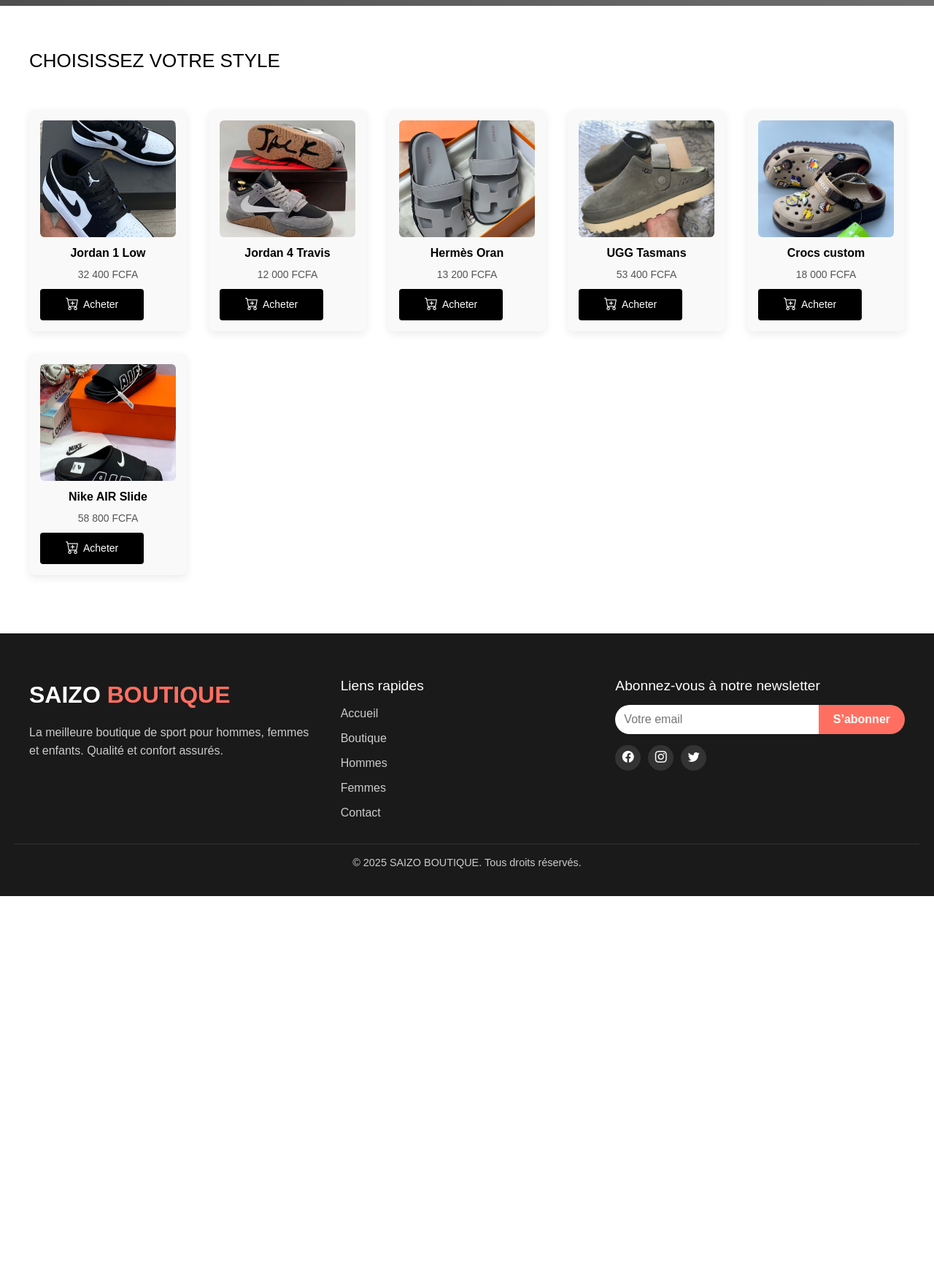
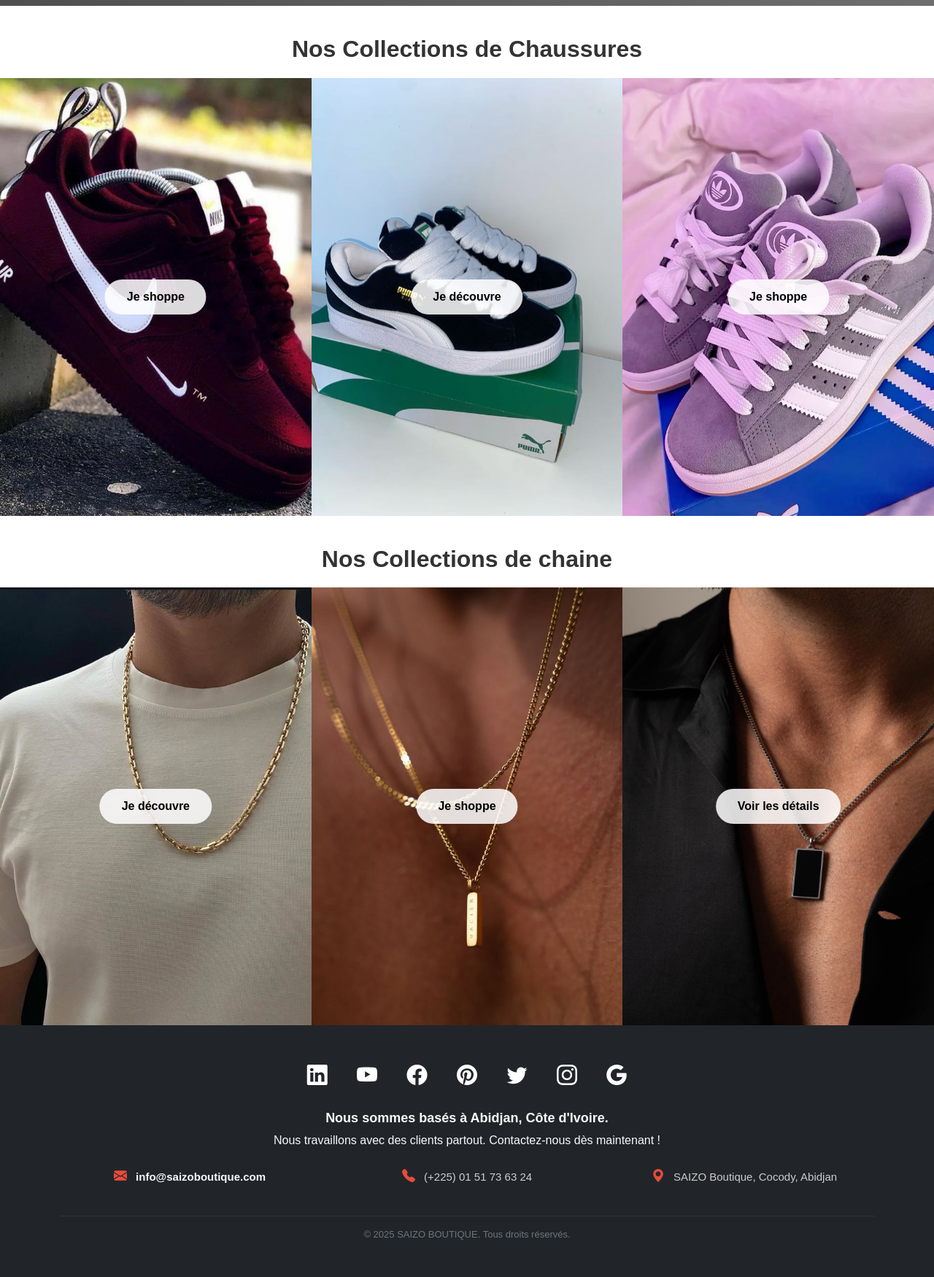
Before and after one commit to Madi-dev-png/site-steff, a plain HTML site: page index.html in a window 1280 px wide. Shown: the part 2220-3970 px from the top of the page at 73% size. Before the commit the page ends 3448 px from the top, so only its background shows below. Drawn offline with nearby package versions, Linux system fonts and the light colour scheme; grey boxes are pictures that could not be loaded.

Commit message:
ajout de nouveau image css

```diff
--- a/css/style.css
+++ b/css/style.css
@@ -418,170 +418,119 @@ body {
 
 
 /* FOOTER GLOBAL */
+/* ===== FOOTER STYLE ===== */
 .footer {
-    background-color: #1a1a1a;
-    color: #fff;
-    padding: 60px 20px 20px 20px;
-    font-family: 'Arial', sans-serif;
-    position: relative;
+  background: #111; /* Fond noir */
+  color: #ddd;
+  font-family: Arial, sans-serif;
+  text-align: center;
 }
 
-/* CONTAINER FOOTER */
-.footer-container {
-    display: flex;
-    flex-wrap: wrap;
-    justify-content: space-between;
-    max-width: 1200px;
-    margin: 0 auto;
-    gap: 30px;
+.footer a {
+  color: #ddd;
+  text-decoration: none;
+  transition: 0.3s;
 }
 
-/* LOGO ET DESCRIPTION */
-.footer-logo-section {
-    flex: 1 1 250px;
+.footer a:hover {
+  color: #fff;
 }
 
-.footer-logo {
-    font-size: 2rem;
-    font-weight: bold;
-    margin-bottom: 15px;
+/* Icônes réseaux sociaux */
+.footer-socials a {
+  color: #fff;
+  display: inline-block;
+  margin: 0 10px;
+  font-size: 28px;
+  transition: transform 0.3s, color 0.3s;
 }
 
-.footer-logo span {
-    color: #ff6f61;
+.footer-socials a:hover {
+  transform: scale(1.2);
 }
 
-.footer-logo-section p {
-    line-height: 1.6;
+/* Couleurs spécifiques par réseau */
+.footer-socials a .bi-whatsapp:hover {
+  color: #25D366; /* Vert WhatsApp */
+}
+
+.footer-socials a .bi-youtube:hover {
+  color: #FF0000; /* Rouge YouTube */
+}
+
+.footer-socials a .bi-facebook:hover {
+  color: #1877F2; /* Bleu pur Facebook */
+}
+
+.footer-socials a .bi-instagram:hover {
+  color: #E1306C; /* Rose Instagram */
+}
+
+.footer-socials a .bi-google:hover {
+  color: #DB4437; /* Rouge Google */
+}
+
+.footer-socials a .bi-linkedin:hover {
+  color: #0077B5; /* Bleu LinkedIn */
+}
+
+.footer-socials a .bi-pinterest:hover {
+  color: #BD081C; /* Rouge Pinterest */
+}
+.footer-socials a .bi-twitter:hover {
+  color: #1DA1F2; /* Bleu Twitter */
+}
+
+/* Texte central */
+.footer .lead {
+  font-size: 18px;
+  margin-bottom: 5px;
+}
+
+.footer .row div {
+  font-size: 15px;
   color: #ccc;
 }
 
-/* LIENS RAPIDES */
-.footer-links {
-    flex: 1 1 200px;
+.footer .row i {
+  color: #e74c3c; /* Icônes contact en rouge */
+  font-size: 18px;
 }
 
-.footer-links h4 {
-    font-size: 1.2rem;
-    margin-bottom: 15px;
-    color: #fff;
+.footer a[href^="mailto"] {
+  color: #e74c3c; /* Email en rouge */
+  font-weight: bold;
 }
 
-.footer-links ul {
-    list-style: none;
-    padding: 0;
-    margin: 0;
+/* Bas de page */
+.footer-bottom {
+  border-top: 1px solid #333;
+  padding-top: 15px;
+  margin-top: 20px;
+  font-size: 13px;
+  color: #777;
 }
 
-.footer-links ul li {
-    margin-bottom: 10px;
+/* ===== RESPONSIVE ===== */
+@media (max-width: 992px) {
+  .footer .row div {
+    margin-bottom: 15px;
+  }
 }
 
-.footer-links ul li a {
-    text-decoration: none;
-    color: #ccc;
-    transition: color 0.3s ease;
+@media (max-width: 576px) {
+  .footer .lead {
+    font-size: 16px;
   }
 
-.footer-links ul li a:hover {
-    color: #ff6f61;
-}
-
-/* NEWSLETTER ET RESEAUX */
-.footer-newsletter {
-    flex: 1 1 250px;
-}
-
-.footer-newsletter h4 {
-    font-size: 1.2rem;
-    margin-bottom: 15px;
-}
-
-.footer-newsletter form {
-    display: flex;
-    margin-bottom: 15px;
-}
-
-.footer-newsletter input[type="email"] {
-    flex: 1;
-    padding: 8px 12px;
-    border-radius: 25px 0 0 25px;
-    border: none;
-    outline: none;
-}
-
-.footer-newsletter button {
-    padding: 8px 20px;
-    border-radius: 0 25px 25px 0;
-    border: none;
-    background-color: #ff6f61;
-    color: #fff;
-    font-weight: bold;
-    cursor: pointer;
-    transition: background-color 0.3s ease;
-}
-
-.footer-newsletter button:hover {
-    background-color: #e65b50;
-}
-
-/* RESEAUX SOCIAUX */
-.footer-socials {
-    display: flex;
-    gap: 10px;
+  .footer .row div {
+    font-size: 14px;
+    display: block;
+    text-align: center;
   }
 
   .footer-socials a {
-    display: inline-block;
-    width: 35px;
-    height: 35px;
-    background-color: #333;
-    color: #fff;
-    border-radius: 50%;
-    display: flex;
-    justify-content: center;
-    align-items: center;
-    transition: background-color 0.3s ease;
-    text-decoration: none;
-}
-
-.footer-socials a:hover {
-    background-color: #ff6f61;
-    color: #fff;
-}
-
-/* FOOTER BOTTOM */
-.footer-bottom {
-    text-align: center;
-    padding: 15px 0;
-    border-top: 1px solid #333;
-    margin-top: 20px;
-    color: #ccc;
-    font-size: 0.9rem;
-}
-
-/* RESPONSIVE */
-@media (max-width: 992px) {
-    .footer-container {
-        flex-direction: column;
-        align-items: center;
-        text-align: center;
-    }
-
-    .footer-newsletter form {
-        flex-direction: column;
-    }
-
-    .footer-newsletter input[type="email"] {
-        border-radius: 25px;
-        margin-bottom: 10px;
-    }
-
-    .footer-newsletter button {
-        border-radius: 25px;
-    }
-
-    .footer-socials {
-        justify-content: center;
+    font-size: 24px;
+    margin: 0 6px;
   }
 }
--- a/css/style2.css
+++ b/css/style2.css
@@ -1,74 +1,128 @@
-/* ACCESSOIRES */
-.accessoires {
-  padding: 60px 40px;
-  background-color: #fff;
+* {
+  margin: 0;
+  padding: 0;
+  box-sizing: border-box;
+  font-family: 'Arial', sans-serif;
 }
 
-.accessoires h2 {
-  font-size: 26px;
-  margin-bottom: 30px;
-  text-align: left;
+body {
+  background: #fdfdfd;
+  color: #333;
+  display: flex;
+  justify-content: center;
+  align-items: center;
+  height: 100vh;
 }
 
-.accessoires-list {
-  display: grid;
-  grid-template-columns: repeat(auto-fit, minmax(200px, 1fr));
-  gap: 30px;
-  padding: 20px 0;
+.product-page {
+  display: flex;
+  gap: 50px;
+  padding: 40px;
+  background: white;
+  border-radius: 15px;
+  box-shadow: 0 4px 15px rgba(0,0,0,0.1);
+  width: 80%;
+  max-width: 1000px;
 }
 
-.accessoire-item {
-  text-align: center;
-  background-color: #f9f9f9;
-  border-radius: 8px;
-  padding: 15px;
-  box-shadow: 0 4px 12px rgba(0, 0, 0, 0.08);
-  transition: transform 0.3s ease, box-shadow 0.3s ease;
+/* Image Nike qui bouge */
+.gallery {
+  flex: 1;
+  display: flex;
+  justify-content: center;
+  align-items: center;
+}
+.main-img {
+  width: 350px;
+  border-radius: 12px;
+  animation: moveLeft 3s infinite alternate ease-in-out;
+}
+@keyframes moveLeft {
+  from { transform: translateX(0px); }
+  to { transform: translateX(-30px); }
 }
 
-.accessoire-item:hover {
-  transform: translateY(-5px);
-  box-shadow: 0 6px 16px rgba(0, 0, 0, 0.15);
+/*/* Partie droite */
+.details {
+  flex: 1;
+  padding: 20px;
+  display: flex;
+  flex-direction: column;
 }
 
-.accessoire-item img {
-  width: 100%;
-  height: 160px;
-  object-fit: cover;
-  border-radius: 6px;
+.details h1 {
+  font-size: 28px;
   margin-bottom: 10px;
 }
 
-.accessoire-item p {
-  font-weight: 600;
-  font-size: 16px;
+.price {
+  font-size: 22px;
+  color: #e63946;
+  font-weight: bold;
+  margin-bottom: 15px;
+}
+
+.color {
+  margin: 10px 0;
+}
+
+.sizes,
+.quantity {
+  margin: 30px 0;
+}
+
+select,
+input[type="number"] {
+  padding: 8px;
+  border-radius: 6px;
+  border: 1px solid #ccc;
+  width: 150px;
+}
+
+.btn {
+  background: #111;
+  color: white;
+  padding: 12px 25px;
+  border: none;
+  border-radius: 8px;
+  cursor: pointer;
+  transition: 0.3s;
+  margin-top: 10px;
+}
+
+.btn:hover {
+  background: #333;
+}
+
+.info {
+  margin-top: 15px;
+  font-size: 14px;
+  color: gray;
+}
+
+.description,
+.features {
+  margin-top: 20px;
+}
+
+.description h3,
+.features h3 {
+  font-size: 18px;
+  margin-bottom: 10px;
+}
+
+.description p {
+  font-size: 14px;
+  color: #333;
+  line-height: 1.5;
+}
+
+.features ul {
+  list-style: disc;
+  padding-left: 20px;
+}
+
+.features li {
+  font-size: 14px;
   margin-bottom: 5px;
 }
-
-.accessoire-item span {
-  color: #555;
-  font-size: 14px;
-}
-
-.accessoire-item .buy-btn-category {
-  margin-top: 8px;
-  background-color: #000;
-  color: #fff;
-  border: none;
-  padding: 8px 35px;
-  border-radius: 4px;
-  cursor: pointer;
-  font-size: 14px;
-  display: flex;
-  align-items: center;
-  gap: 6px;
-  transition: background-color 0.3s ease;
-}
-
-.accessoire-item .buy-btn-category i {
-  font-size: 18px;
-}
-
-.accessoire-item .buy-btn-category:hover {
-  background-color: #333;
-}
--- a/index.html
+++ b/index.html
@@ -108,104 +108,78 @@
 
 
 
-    <section class="shop-by" data-aos="fade-up" data-aos-duration="1000">
-        <h2>CHOISISSEZ VOTRE STYLE</h2>
-        <div class="category-list">
-            <div class="category-item" data-aos="flip-left" data-aos-delay="100">
-                <img src="img/image 8.jpg" alt="Sac à dos" />
-                <p>Jordan 1 Low</p>
-                <span>32 400 FCFA</span>
-                <button class="buy-btn-category">
-                    <i class="bi bi-cart-plus"></i> Acheter
-                </button>
+     <h2 class="brand-title">Nos Collections de Chaussures</h2>
+    <section class="brand-showcase">
+        <div class="brand-card">
+            <img src="img/nike.jpg" alt="Skechers">
+            <a href="accessoire.html" class="brand-btn">Je shoppe</a>
         </div>
-            <div class="category-item" data-aos="flip-left" data-aos-delay="200">
-                <img src="img/image 9.jpg" alt="Casquette" />
-                <p>Jordan 4 Travis</p>
-                <span>12 000 FCFA</span>
-                <button class="buy-btn-category">
-                    <i class="bi bi-cart-plus"></i> Acheter
-                </button>
+        <div class="brand-card">
+            <img src="img/puma.jpg" alt="Gola">
+            <a href="#" class="brand-btn">Je découvre</a>
         </div>
-            <div class="category-item" data-aos="flip-left" data-aos-delay="300">
-                <img src="img/image 10.jpg" alt="Corde" />
-                <p>Hermès Oran</p>
-                <span>13 200 FCFA</span>
-                <button class="buy-btn-category">
-                    <i class="bi bi-cart-plus"></i> Acheter
-                </button>
+        <div class="brand-card">
+            <img src="img/adidas.jpg" alt="New Era">
+            <a href="#" class="brand-btn">Je shoppe</a>
         </div>
-            <div class="category-item" data-aos="flip-left" data-aos-delay="400">
-                <img src="img/image 11.jpg" alt="Veste" />
-                <p>UGG Tasmans</p>
-                <span>53 400 FCFA</span>
-                <button class="buy-btn-category">
-                    <i class="bi bi-cart-plus"></i> Acheter
-                </button>
+    </section>
+ <h2 class="brand-title">Nos Collections de chaine</h2>
+<section class="brand-showcase">
+  <div class="brand-card">
+    <img src="img/chaine 1.jpg" alt="Chaîne en or">
+    <a href="#" class="brand-btn">Je découvre</a>
   </div>
-            <div class="category-item" data-aos="flip-left" data-aos-delay="500">
-                <img src="img/image 13.jpg" alt="Ballon" />
-                <p>Crocs custom</p>
-                <span>18 000 FCFA</span>
-                <button class="buy-btn-category">
-                    <i class="bi bi-cart-plus"></i> Acheter
-                </button>
+  <div class="brand-card">
+    <img src="img/chaine 2.jpg" alt="Chaîne en argent">
+    <a href="#" class="brand-btn">Je shoppe</a>
   </div>
-            <div class="category-item" data-aos="flip-left" data-aos-delay="600">
-                <img src="img/image 15.jpg" alt="Chaussures" />
-                <p>Nike AIR Slide</p>
-                <span>58 800 FCFA</span>
-                <button class="buy-btn-category">
-                    <i class="bi bi-cart-plus"></i> Acheter
-                </button>
-            </div>
+  <div class="brand-card">
+    <img src="img/chaine 4.jpg" alt="Chaîne en acier inoxydable">
+    <a href="#" class="brand-btn">Voir les détails</a>
   </div>
 </section>
 
 
-   <footer class="footer" data-aos="fade-up" data-aos-duration="1000">
-    <div class="footer-container">
-        <!-- LOGO ET DESCRIPTION -->
-        <div class="footer-logo-section">
-            <div class="footer-logo">SAIZO <span>BOUTIQUE</span></div>
-            <p>La meilleure boutique de sport pour hommes, femmes et enfants. Qualité et confort assurés.</p>
+
+  <footer class="footer bg-dark text-light py-5">
+  <div class="container text-center">
+    <!-- RÉSEAUX SOCIAUX -->
+    <div class="footer-socials mb-4">
+      <a href="#"><i class="bi bi-linkedin fs-3 mx-2"></i></a>
+      <a href="#"><i class="bi bi-youtube fs-3 mx-2"></i></a>
+      <a href="#"><i class="bi bi-facebook fs-3 mx-2"></i></a>
+      <a href="#"><i class="bi bi-pinterest fs-3 mx-2"></i></a>
+      <a href="#"><i class="bi bi-twitter fs-3 mx-2"></i></a>
+      <a href="#"><i class="bi bi-instagram fs-3 mx-2"></i></a>
+      <a href="#"><i class="bi bi-google fs-3 mx-2"></i></a>
     </div>
 
-        <!-- LIENS RAPIDES -->
-        <div class="footer-links">
-            <h4>Liens rapides</h4>
-            <ul>
-                <li><a href="#">Accueil</a></li>
-                <li><a href="#">Boutique</a></li>
-                <li><a href="#">Hommes</a></li>
-                <li><a href="#">Femmes</a></li>
-                <li><a href="#">Contact</a></li>
-            </ul>
+    <!-- TEXTE CENTRAL -->
+    <p class="lead fw-semibold">Nous sommes basés à Abidjan, Côte d'Ivoire.</p>
+    <p class="mb-4">Nous travaillons avec des clients partout. Contactez-nous dès maintenant !</p>
+
+    <!-- INFOS CONTACT -->
+    <div class="row justify-content-center text-center mb-4">
+      <div class="col-md-4 mb-3">
+        <i class="bi bi-envelope-fill me-2"></i>
+        <a href="mailto:info@saizoboutique.com" class="text-light">info@saizoboutique.com</a>
       </div>
-
-        <!-- NEWSLETTER ET RESEAUX -->
-        <div class="footer-newsletter">
-            <h4>Abonnez-vous à notre newsletter</h4>
-            <form id="newsletter-form">
-                <input type="email" placeholder="Votre email" required />
-                <button type="submit">S’abonner</button>
-            </form>
-            <div class="footer-socials">
-                <a href="#"><i class="bi bi-facebook"></i></a>
-                <a href="#"><i class="bi bi-instagram"></i></a>
-                <a href="#"><i class="bi bi-twitter"></i></a>
+      <div class="col-md-4 mb-3">
+        <i class="bi bi-telephone-fill me-2"></i>
+        <span>(+225) 01 51 73 63 24</span>
       </div>
+      <div class="col-md-4 mb-3">
+        <i class="bi bi-geo-alt-fill me-2"></i>
+        <span>SAIZO Boutique, Cocody, Abidjan</span>
       </div>
     </div>
 
-    <!-- BOTTOM FOOTER -->
-    <div class="footer-bottom">
+    <!-- COPYRIGHT -->
+    <div class="footer-bottom small text-secondary">
       &copy; 2025 SAIZO BOUTIQUE. Tous droits réservés.
     </div>
+  </div>
 </footer>
-
-
-
 
 
     <script src="https://cdn.jsdelivr.net/npm/bootstrap@5.3.3/dist/js/bootstrap.bundle.min.js"></script>
```
Also changed, not shown: accessoire.html (+54 -102 lines), img/adidas.jpg (added), img/chaine 1.jpg (added), img/chaine 2.jpg (added), img/chaine 3.jpg (added), img/chaine 4.jpg (added), img/image_1-removebg-preview.png (added), img/nike remove.jpg (added), img/nike.jpg (added), img/nike_remove-removebg-preview.png (added), img/puma.jpg (added). Lines whose indentation alone changed are shown as unchanged.
